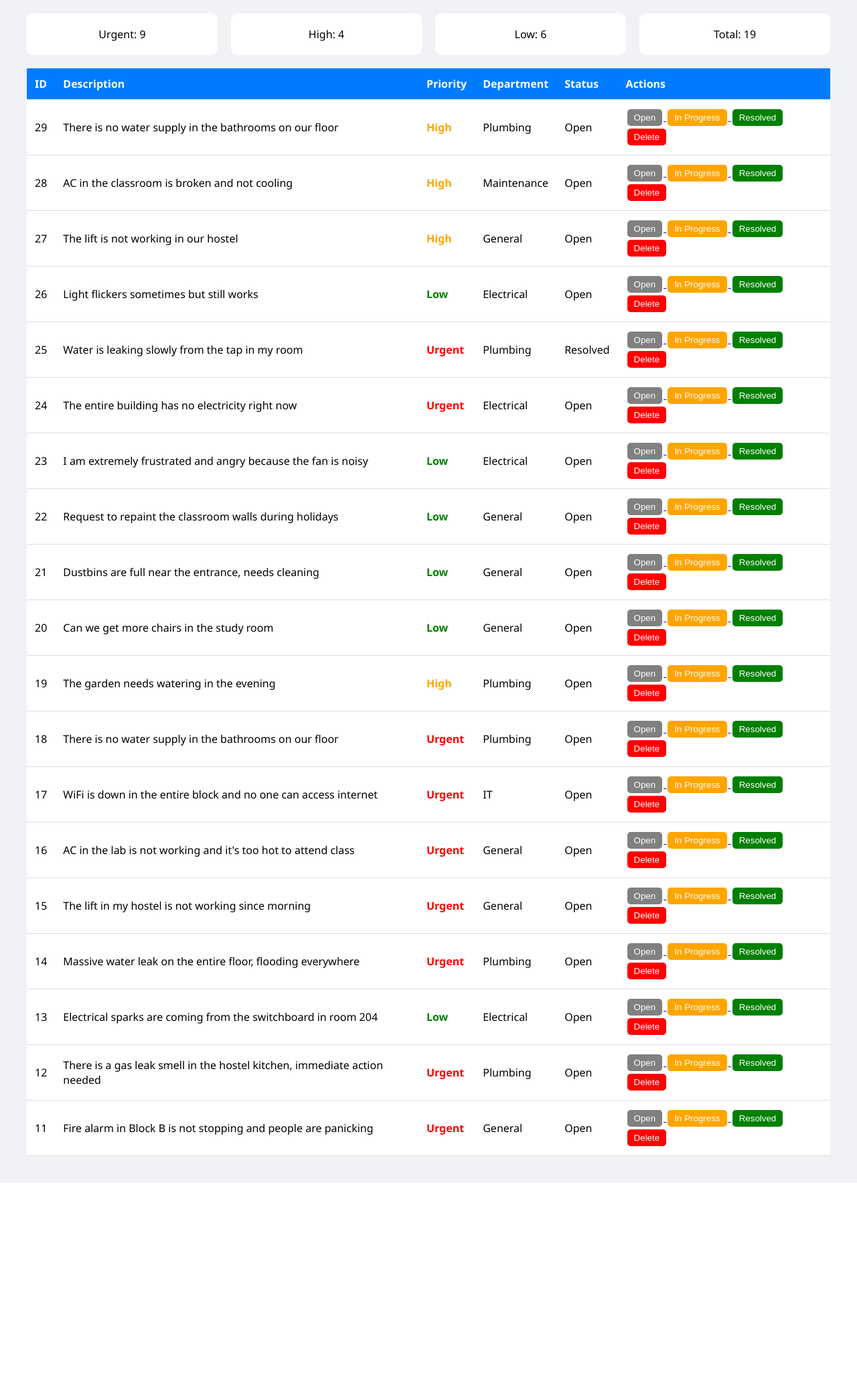
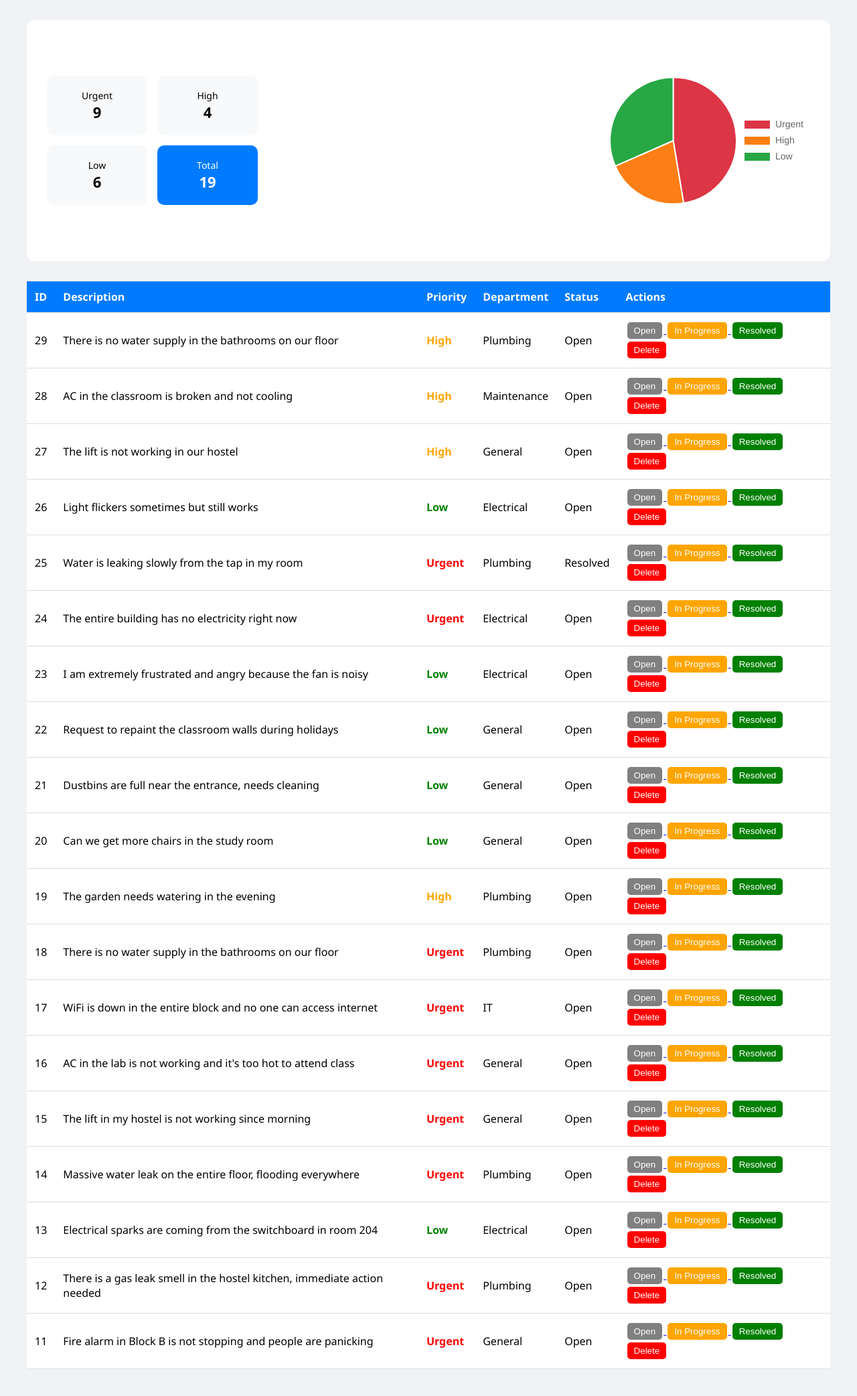
Before and after one commit to sur3sh-bot/complaints-escalation-system-with-auto-priority, a Flask app: page /admin in a window 1280 px wide. Shown: the part 126-2210 px from the top of the page at 67% size. Before the commit the page ends 1892 px from the top, so only its background shows below. Run offline with Flask 3, Linux system fonts and the light colour scheme; the visitor is signed in with stand-in values (Sample User, id 1); data comes from the database, SQL or seed files in the repository; both versions use the stored data as it was after the commit.

Commit message:
Refactor admin dashboard layout and enhance analytics display

```diff
--- a/app.py
+++ b/app.py
@@ -9,7 +9,7 @@ app = Flask(__name__)
 
 # --- SECURITY ---
 app.secret_key = os.environ.get("SECRET_KEY", os.urandom(24))
-ADMIN_PASSWORD = os.environ.get("ADMIN_PASSWORD", "admin123")
+ADMIN_PASSWORD = os.environ.get("ADMIN_PASSWORD", "123")
 
 DB_FILE = "complaints.db"
 
@@ -46,38 +46,37 @@ def calculate_priority(text):
 
     score = 0
 
-    # --- 1. CRITICAL EMERGENCY KEYWORDS ---
+    # --- 1. EMERGENCY → DIRECT URGENT ---
     emergency_keywords = [
-        "fire", "alarm", "emergency", "danger", "gas leak",
-        "short circuit", "sparking", "explosion"
+        "fire", "alarm", "gas leak", "explosion",
+        "sparking", "short circuit"
     ]
     if any(k in desc for k in emergency_keywords):
         return "Urgent"
 
-    # --- 2. INFRASTRUCTURE FAILURES (HIGH PRIORITY) ---
-    high_keywords = [
+    # --- 2. INFRASTRUCTURE (IMPORTANT BUT NOT ALWAYS URGENT) ---
+    infra_keywords = [
         "lift", "elevator", "ac", "air conditioner",
-        "electricity", "power", "water", "wifi",
-        "internet", "server"
+        "water", "electricity", "power", "wifi", "internet"
     ]
-    if any(k in desc for k in high_keywords):
-        score += 3
+    if any(k in desc for k in infra_keywords):
+        score += 2   # ↓ reduced from 3
 
     # --- 3. FAILURE WORDS ---
     if any(w in desc for w in ['broken', 'not working', 'failed', 'down', 'leak']):
         score += 2
 
     # --- 4. SCALE IMPACT ---
-    if any(w in desc for w in ['entire', 'whole', 'everyone', 'floor', 'block']):
+    if any(w in desc for w in ['entire', 'whole', 'everyone', 'block', 'floor']):
         score += 2
 
-    # --- 5. SENTIMENT (LOW WEIGHT) ---
+    # --- 5. SENTIMENT (VERY LOW IMPACT) ---
     blob = TextBlob(desc)
     if blob.sentiment.polarity < -0.5:
         score += 1
 
     # --- FINAL DECISION ---
-    if score >= 5:
+    if score >= 6:
         return "Urgent"
     elif score >= 3:
         return "High"
--- a/templates/admin.html
+++ b/templates/admin.html
@@ -22,11 +22,46 @@
             border-radius: 5px;
         }
 
+        /* --- ANALYTICS SECTION --- */
+        .analytics {
+            margin-top: 30px;
+            background: white;
+            padding: 30px;
+            border-radius: 12px;
+            display: flex;
+            justify-content: space-between;
+            align-items: center;
+        }
+
+        .stats-grid {
+            display: grid;
+            grid-template-columns: repeat(2, 150px);
+            gap: 15px;
+        }
+
+        .card {
+            background: #f8f9fa;
+            padding: 20px;
+            border-radius: 10px;
+            text-align: center;
+            font-size: 14px;
+        }
+
+        .card b {
+            font-size: 22px;
+        }
+
+        .total-card {
+            background: #007bff;
+            color: white;
+        }
+
+        /* --- TABLE --- */
         table {
             width: 100%;
             border-collapse: collapse;
             background: white;
-            margin-top: 20px;
+            margin-top: 30px;
         }
 
         th, td {
@@ -54,37 +89,46 @@
         .resolved { background: green; color: white; }
         .delete { background: red; color: white; }
 
-        .stats {
-            display: flex;
-            gap: 20px;
-            margin-top: 20px;
-        }
-
-        .card {
-            background: white;
-            padding: 20px;
-            border-radius: 10px;
-            flex: 1;
-            text-align: center;
-        }
     </style>
 </head>
 <body>
 
+<!-- HEADER -->
 <div class="header">
     <h1>Admin Dashboard</h1>
     <a href="/logout" class="logout">Logout</a>
 </div>
 
-<!-- Stats -->
-<div class="stats">
-    <div class="card">Urgent: {{ stats.urgent_count }}</div>
-    <div class="card">High: {{ stats.high_count }}</div>
-    <div class="card">Low: {{ stats.low_count }}</div>
-    <div class="card">Total: {{ stats.total_count }}</div>
+<!-- ANALYTICS -->
+<div class="analytics">
+
+    <!-- LEFT: STATS -->
+    <div class="stats-grid">
+        <div class="card">
+            Urgent<br><b>{{ stats.urgent_count or 0 }}</b>
+        </div>
+
+        <div class="card">
+            High<br><b>{{ stats.high_count or 0 }}</b>
+        </div>
+
+        <div class="card">
+            Low<br><b>{{ stats.low_count or 0 }}</b>
+        </div>
+
+        <div class="card total-card">
+            Total<br><b>{{ stats.total_count or 0 }}</b>
+        </div>
+    </div>
+
+    <!-- RIGHT: PIE CHART -->
+    <div style="width: 300px;">
+        <canvas id="priorityChart"></canvas>
+    </div>
+
 </div>
 
-<!-- Table -->
+<!-- TABLE -->
 <table>
     <tr>
         <th>ID</th>
@@ -134,5 +178,43 @@
     {% endfor %}
 </table>
 
+<!-- CHART SCRIPT -->
+<script>
+const ctx = document.getElementById('priorityChart');
+
+new Chart(ctx, {
+    type: 'pie',
+    data: {
+        labels: ['Urgent', 'High', 'Low'],
+        datasets: [{
+            data: [
+                {{ stats.urgent_count or 0 }},
+                {{ stats.high_count or 0 }},
+                {{ stats.low_count or 0 }}
+            ],
+            backgroundColor: [
+                '#dc3545',
+                '#fd7e14',
+                '#28a745'
+            ],
+            borderWidth: 2
+        }]
+    },
+    options: {
+        responsive: true,
+        plugins: {
+            legend: {
+                position: 'right',
+                labels: {
+                    font: {
+                        size: 14
+                    }
+                }
+            }
+        }
+    }
+});
+</script>
+
 </body>
 </html>
```
Also changed, not shown: complaints.db.
